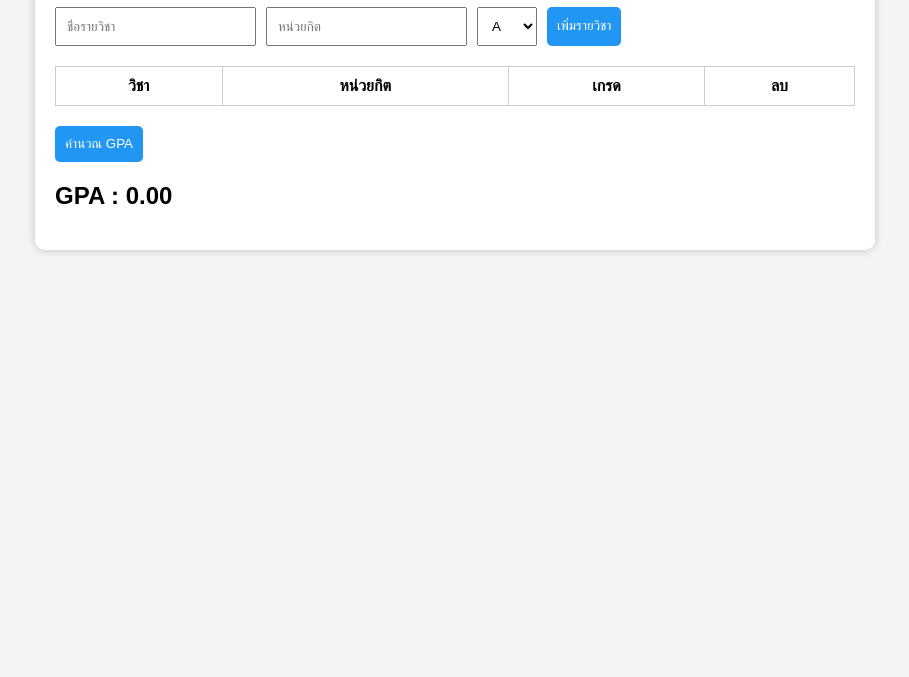
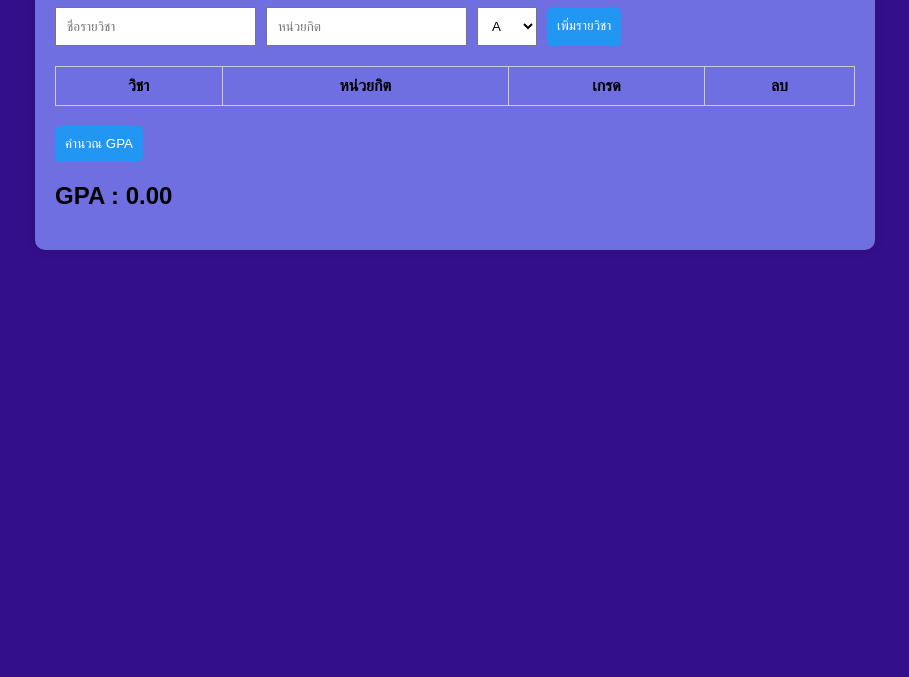
Before and after one commit to phongsakornka-create/GPA-Calculator, a plain HTML site: page index.html in a window 1280 px wide. Shown: the part 123-800 px from the top of the page, without its empty margins (185-1094 px from the left). Drawn offline with Linux system fonts and the light colour scheme.

Commit message:
ปรับปรุงหน้าตาโปรแกรม GPA Calculator

```diff
--- a/style.css
+++ b/style.css
@@ -1,13 +1,13 @@
 body{
     font-family: Arial, sans-serif;
-    background:#f4f4f4;
+    background:#340f8b;
 }
 
 .container{
     width:800px;
     margin:auto;
     margin-top:30px;
-    background:white;
+    background:rgb(111, 111, 225);
     padding:20px;
     border-radius:10px;
     box-shadow:0 0 10px rgba(0,0,0,.2);
```
